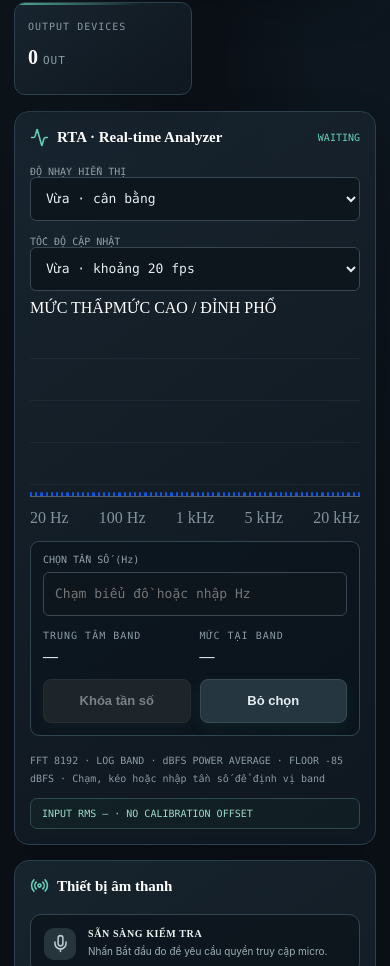
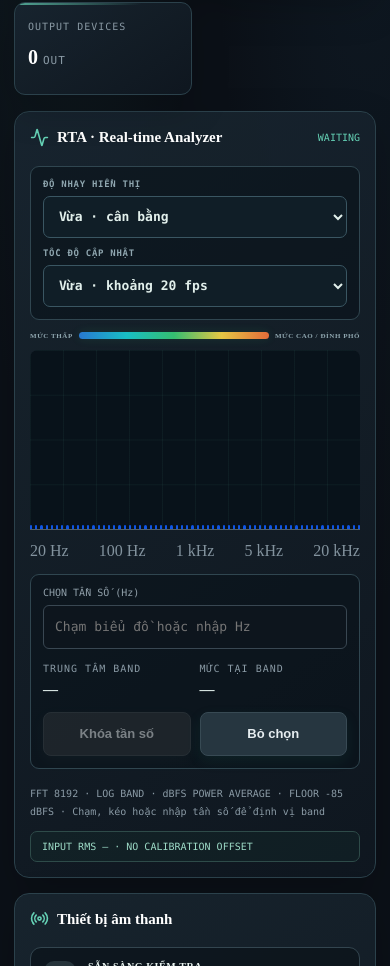
Before and after one commit to nhocktrung2019-ux/CHURCH-AUDIO-AI, a React (Vite) app: page / in a window 390 px wide. Shown: the part 762-1728 px from the top of the page. Built offline with nearby package versions, Linux system fonts and the light colour scheme.

Commit message:
Style multicolour RTA controls for mobile and desktop

```diff
--- a/src/styles.css
+++ b/src/styles.css
@@ -492,3 +492,13 @@ footer{padding-bottom:calc(26px + env(safe-area-inset-bottom))}
  .voice-command-form>div{grid-template-columns:minmax(0,1fr) 76px}
  .voice-command-form button{min-width:76px;padding:10px 8px!important}
 }
+
+/* Multicolour RTA controls: display settings never alter captured PCM. */
+.rta-display-settings{display:grid;grid-template-columns:repeat(2,minmax(0,1fr));gap:10px;margin:12px 0;padding:12px;border:1px solid #304650;border-radius:9px;background:rgba(8,17,24,.55)}
+.rta-display-settings label{display:grid;gap:7px;min-width:0;margin:0!important;color:#8fa6af;font-size:9px;font-weight:800;letter-spacing:.7px}
+.rta-display-settings select{width:100%;min-width:0;min-height:42px;padding:9px 11px;border:1px solid #3a5662;border-radius:7px;background:#101e27;color:#e1efeb;font-size:12px}
+.rta-colour-legend{display:grid;grid-template-columns:auto minmax(70px,1fr) auto;align-items:center;gap:9px;margin:0 0 10px;color:#8fa6af;font-size:8px;font-weight:800;letter-spacing:.55px}
+.rta-colour-legend i{display:block;height:7px;border-radius:8px;background:linear-gradient(90deg,#2878d0 0%,#18bfc5 25%,#35bd70 50%,#e5c744 75%,#e36b39 100%);box-shadow:0 0 10px rgba(53,189,112,.14)}
+.rta-chart{overflow:hidden;background-color:#08121a;background-image:linear-gradient(rgba(101,210,179,.055) 1px,transparent 1px),linear-gradient(90deg,rgba(101,210,179,.055) 1px,transparent 1px);background-size:100% 25%,10% 100%}
+.rta-chart i{flex:1;min-width:1px;border-radius:3px 3px 0 0;transition:height 90ms linear,background-color 90ms linear;will-change:height}
+@media(max-width:600px){.rta-display-settings{grid-template-columns:1fr}.rta-display-settings select{font-size:13px}.rta-colour-legend{font-size:7px;gap:6px}}
```
